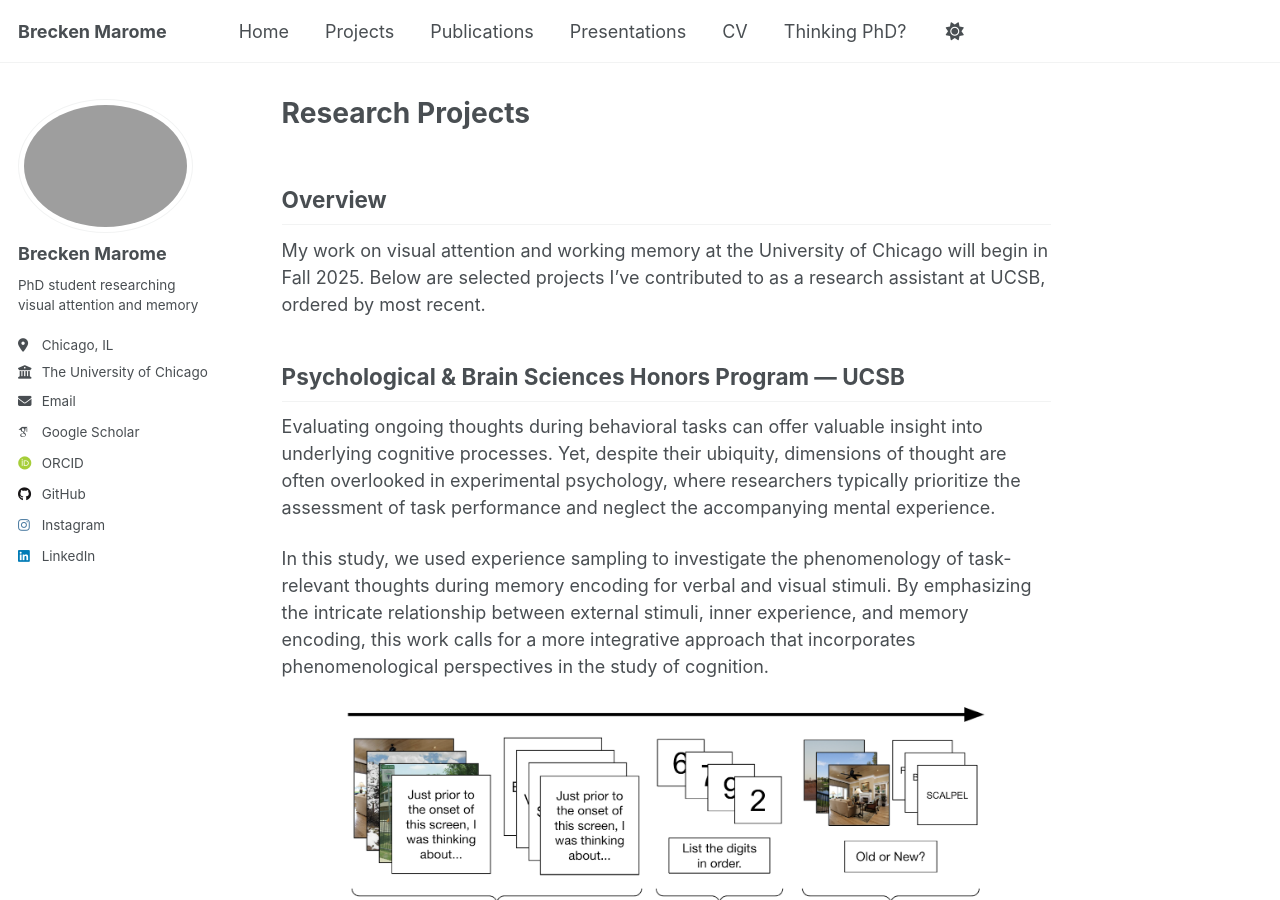
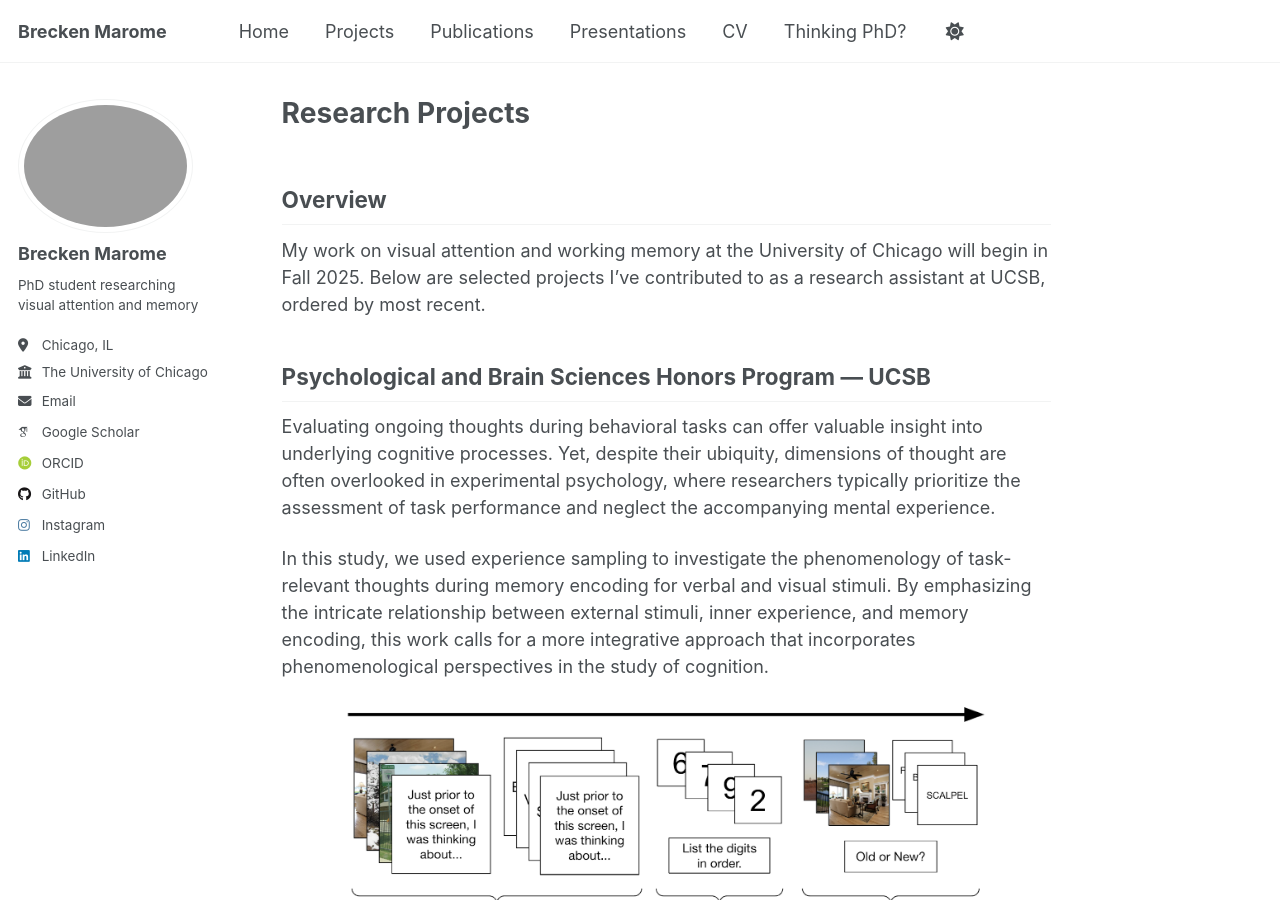
Before and after one commit to btmarome/btmarome.github.io, a Jekyll site: the page built from _pages/projects.md, in a window 1280 px wide and 900 px high. Built offline with Jekyll 4.4.1, drawn with Linux system fonts in a browser that asks for light colours; some web fonts are replaced; a script that is not in the unit is left out.

Commit message:
Update projects.md

```diff
--- a/_pages/projects.md
+++ b/_pages/projects.md
@@ -9,7 +9,7 @@ author_profile: true
 
 My work on visual attention and working memory at the University of Chicago will begin in Fall 2025. Below are selected projects I’ve contributed to as a research assistant at UCSB, ordered by most recent.
 
-## Psychological & Brain Sciences Honors Program — UCSB
+## Psychological and Brain Sciences Honors Program — UCSB
 
 Evaluating ongoing thoughts during behavioral tasks can offer valuable insight into underlying cognitive processes. Yet, despite their ubiquity, dimensions of thought are often overlooked in experimental psychology, where researchers typically prioritize the assessment of task performance and neglect the accompanying mental experience.
 
```
